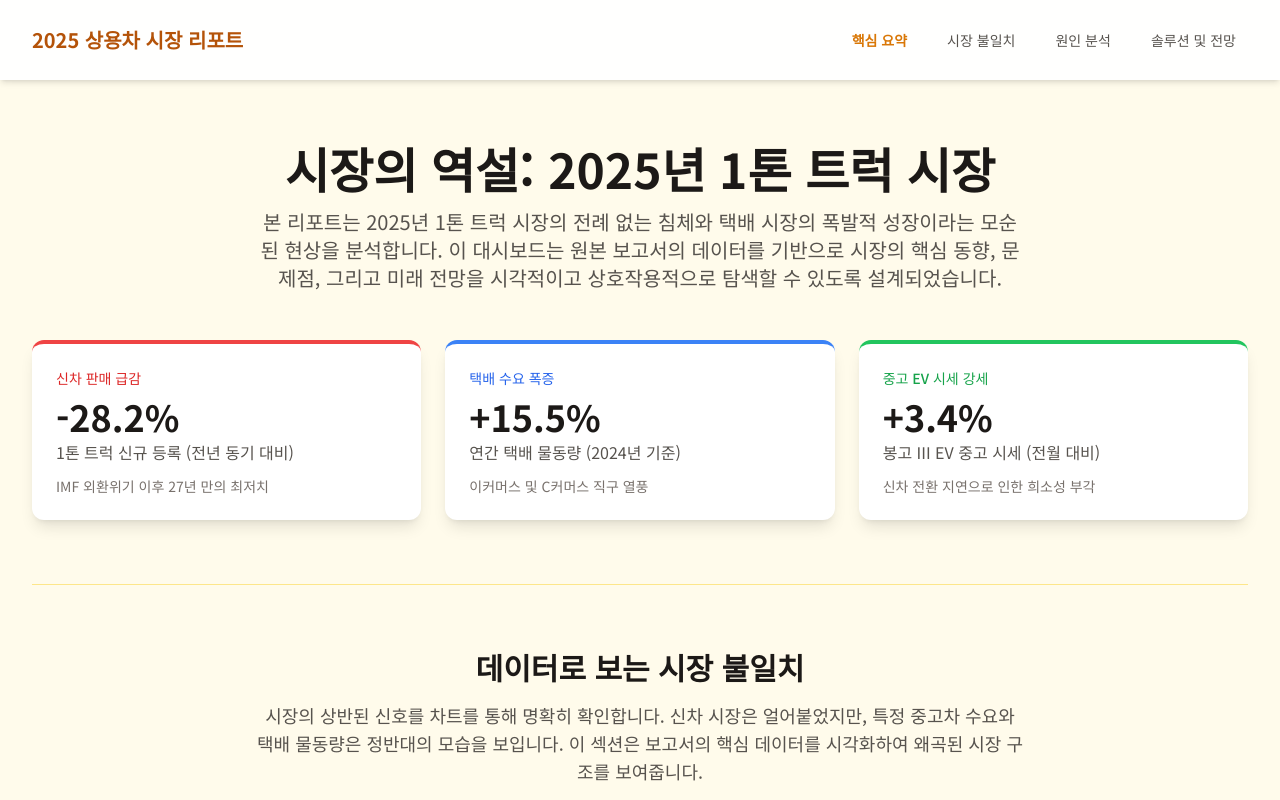
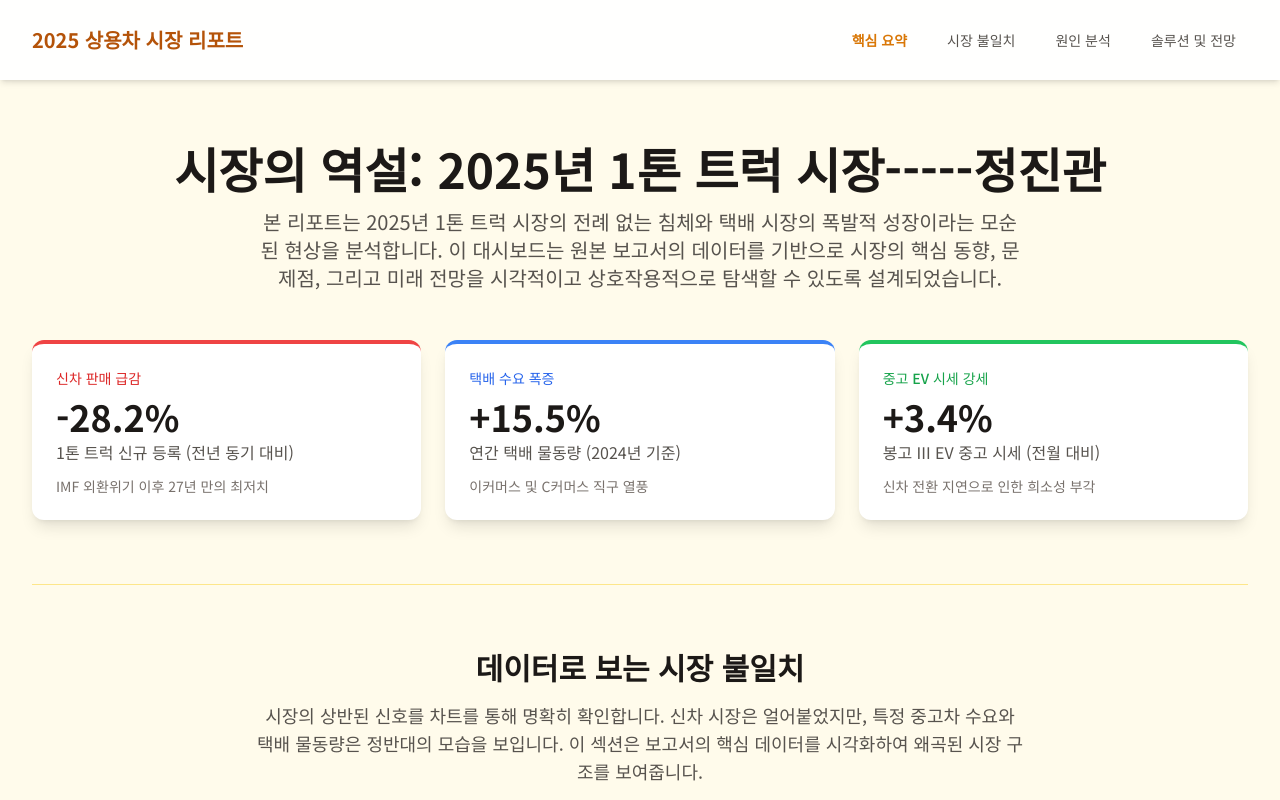
Before and after one commit to himilkyways/size, a plain HTML site: page market.html in a window 1280 px wide. Shown: the top 800 px of the page. Drawn offline with nearby package versions, Linux system fonts and the light colour scheme.

Commit message:
Update market.html

```diff
--- a/market.html
+++ b/market.html
@@ -98,7 +98,7 @@
 
         <section id="summary" class="pt-8">
             <div class="text-center mb-12">
-                <h1 class="text-4xl md:text-5xl font-bold text-stone-900 mb-4">시장의 역설: 2025년 1톤 트럭 시장</h1>
+                <h1 class="text-4xl md:text-5xl font-bold text-stone-900 mb-4">시장의 역설: 2025년 1톤 트럭 시장-----정진관 </h1>
                 <p class="text-lg md:text-xl text-stone-600 max-w-3xl mx-auto">
                     본 리포트는 2025년 1톤 트럭 시장의 전례 없는 침체와 택배 시장의 폭발적 성장이라는 모순된 현상을 분석합니다. 이 대시보드는 원본 보고서의 데이터를 기반으로 시장의 핵심 동향, 문제점, 그리고 미래 전망을 시각적이고 상호작용적으로 탐색할 수 있도록 설계되었습니다.
                 </p>
```
